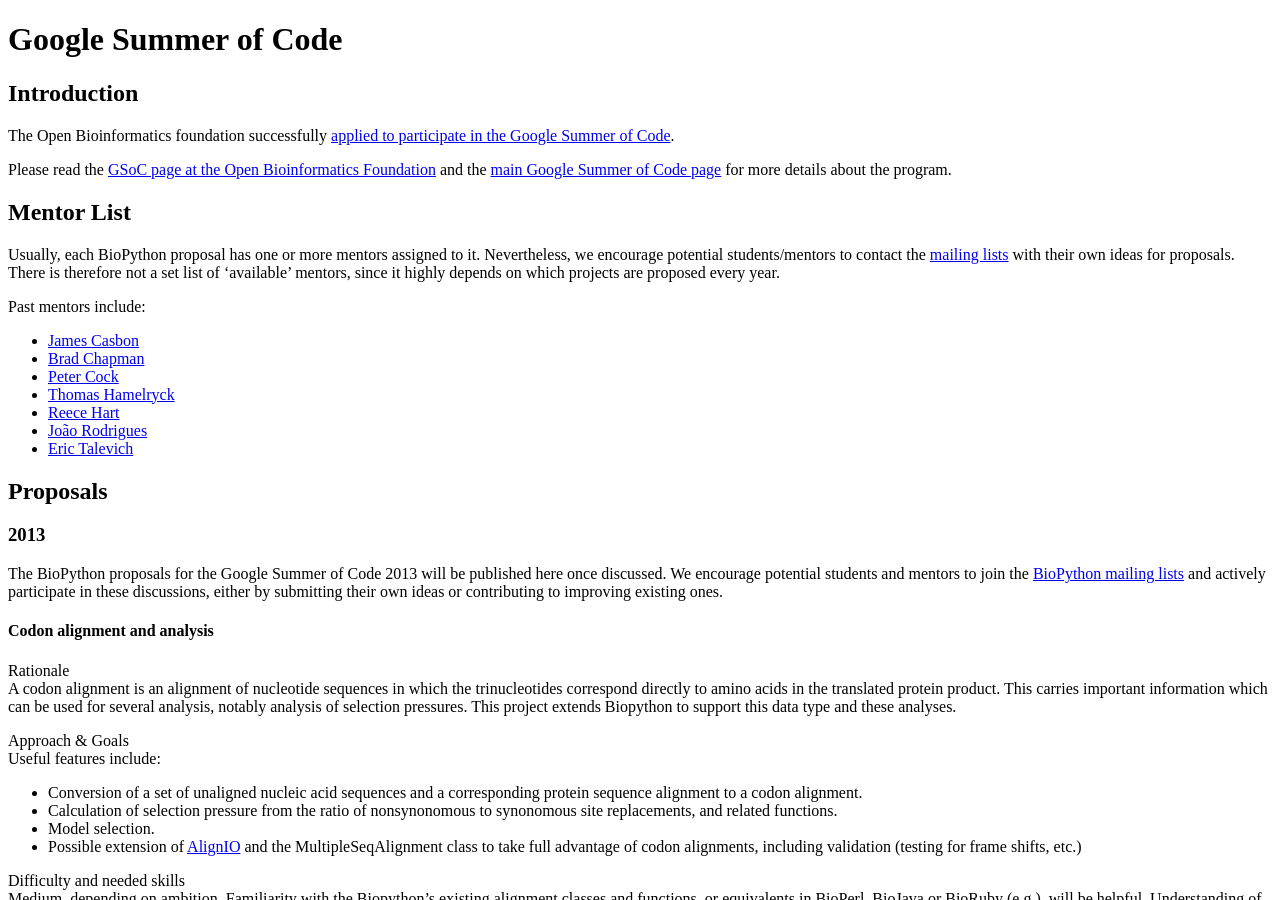
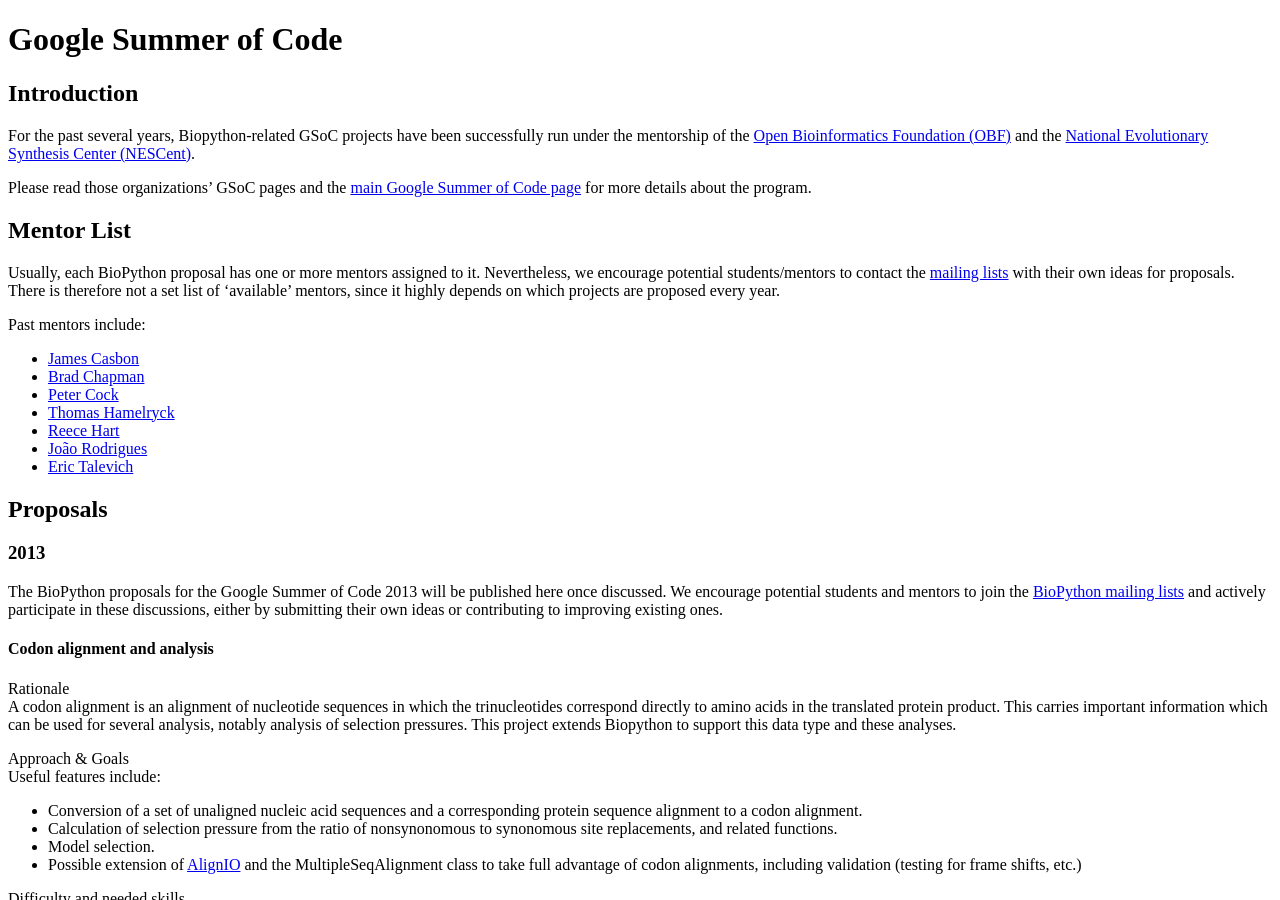
Before and after one commit to biopython/biopython.github.io, a Jekyll site: the page built from wiki/Google_Summer_of_Code.md, in a window 1280 px wide and 900 px high. Built offline with Jekyll 4.4.1, drawn with Linux system fonts in a browser that asks for light colours.

Commit message:
/* Introduction */ OBF wasn't selected this year. Generally refer to OBF and NESCent as past mentoring orgs.

```diff
--- a/wiki/Google_Summer_of_Code.md
+++ b/wiki/Google_Summer_of_Code.md
@@ -7,14 +7,15 @@ layout: wiki
 Introduction
 ------------
 
-The Open Bioinformatics foundation successfully [applied to participate
-in the Google Summer of
-Code](http://www.open-bio.org/wiki/Google_Summer_of_Code).
+For the past several years, Biopython-related GSoC projects have been
+successfully run under the mentorship of the [Open Bioinformatics
+Foundation (OBF)](http://www.open-bio.org/wiki/Google_Summer_of_Code)
+and the [National Evolutionary Synthesis Center
+(NESCent)](http://informatics.nescent.org/wiki/Phyloinformatics_Summer_of_Code_2013).
 
-Please read the [GSoC page at the Open Bioinformatics
-Foundation](http://www.open-bio.org/wiki/Google_Summer_of_Code) and the
-[main Google Summer of Code page](http://code.google.com/soc) for more
-details about the program.
+Please read those organizations' GSoC pages and the [main Google Summer
+of Code page](http://code.google.com/soc) for more details about the
+program.
 
 Mentor List
 -----------
```
Also changed, not shown: 1 other file.
